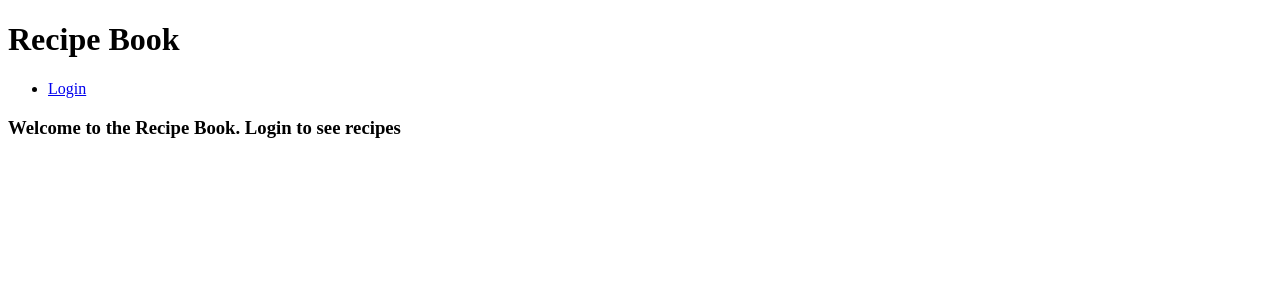
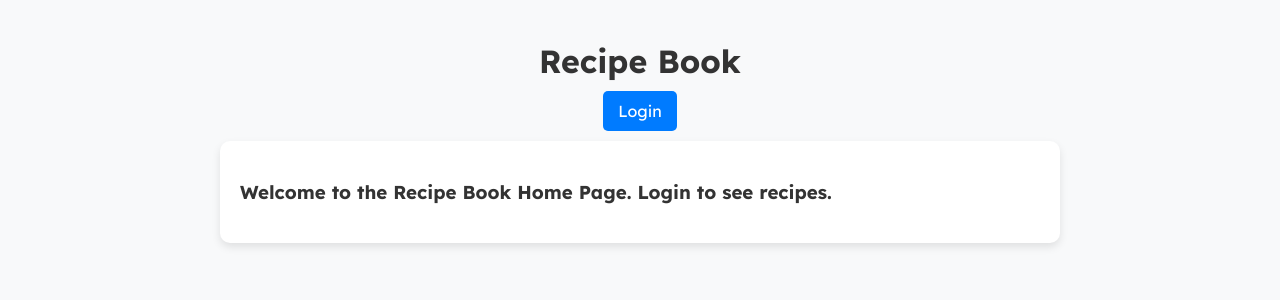
Before and after one commit to studentidle/recipebook-sabio-jedale, a Django app: page /home in a window 1280 px wide. Shown: the top 300 px of the page. Run offline with Django 5.2, Linux system fonts and the light colour scheme.

Commit message:
added style and font Lexend in base html

```diff
--- a/recipebook/ledger/templates/base.html
+++ b/recipebook/ledger/templates/base.html
@@ -4,11 +4,58 @@
     <meta charset="UTF-8">
     <meta name="viewport" content="width=device-width, initial-scale=1.0">
     <title>{% block title %}Title{% endblock %}</title>
-    {% block styles %}
-    {% endblock %}
+
+    <!-- Google Fonts - Lexend -->
+    <link href="https://fonts.googleapis.com/css2?family=Lexend:wght@300;400;700&display=swap" rel="stylesheet">
+
+    <style>
+        body {
+            font-family: 'Lexend', sans-serif;
+            margin: 0;
+            padding: 20px;
+            background-color: #f8f9fa;
+            color: #333;
+        }
+        h1 {
+            text-align: center;
+            margin-bottom: 20px;
+        }
+        .navbar-nav {
+            list-style: none;
+            padding: 0;
+            display: flex;
+            justify-content: center;
+        }
+        .nav-item {
+            margin: 0 10px;
+        }
+        .nav-link {
+            background-color: #007bff;
+            color: white;
+            border: none;
+            padding: 10px 15px;
+            cursor: pointer;
+            text-decoration: none;
+            border-radius: 5px;
+        }
+        .nav-link:hover {
+            background-color: #0056b3;
+        }
+        #content {
+            max-width: 800px;
+            margin: 20px auto;
+            background: white;
+            padding: 20px;
+            border-radius: 10px;
+            box-shadow: 0 4px 8px rgba(0, 0, 0, 0.1);
+        }
+    </style>
+
+    {% block styles %}{% endblock %}
 </head>
 <body>
     <h1>Recipe Book</h1>
+
     <ul class="navbar-nav">
         <li class="nav-item">
             {% if user.is_authenticated %}
@@ -18,15 +65,15 @@
                     <button class="nav-link" type="submit">Logout</button>
                 </form>
             {% else %}
-                <a href="{% url 'login' %}">Login</a>
+                <a class="nav-link" href="{% url 'login' %}">Login</a>
             {% endif %}
         </li>
     </ul>
+
     <div id="content">
-        {% block content %}
-        {% endblock %}
+        {% block content %}{% endblock %}
     </div>
-    {% block scripts %}
-    {% endblock %}
+
+    {% block scripts %}{% endblock %}
 </body>
 </html>
--- a/recipebook/ledger/templates/home.html
+++ b/recipebook/ledger/templates/home.html
@@ -1,5 +1,5 @@
 {% extends 'base.html' %}
 {% block header %}<h2>Home</h2>{% endblock %}
 {% block content %}
-    <h3>Welcome to the Recipe Book. Login to see recipes</h3>
+    <h3>Welcome to the Recipe Book Home Page. Login to see recipes.</h3>
 {% endblock %}
```
